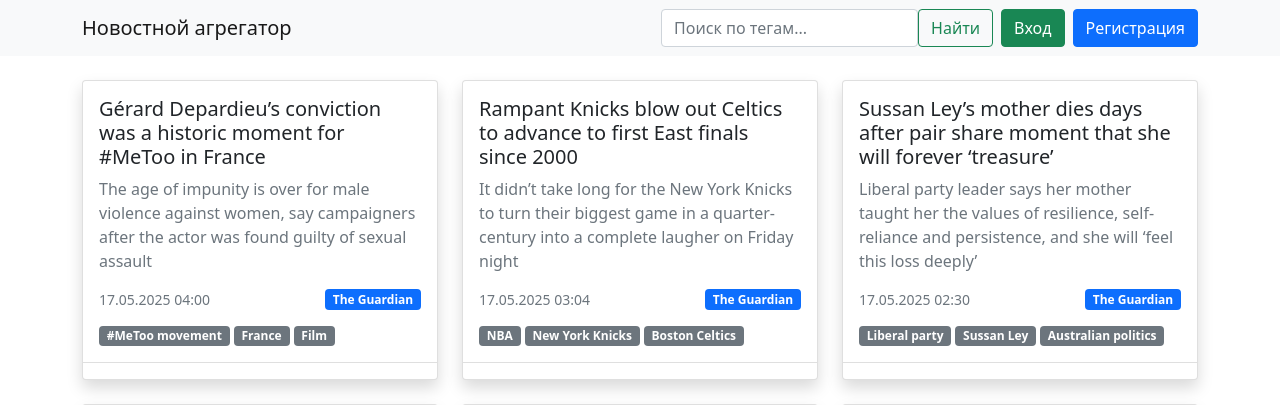
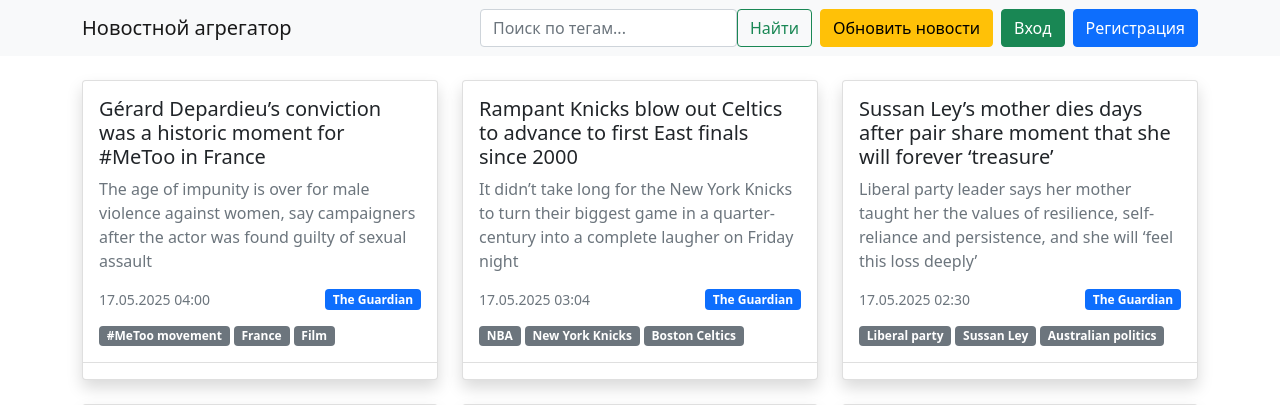
Before and after one commit to sato337/NewsAggregator, a Flask app: page / in a window 1280 px wide. Shown: the top 405 px of the page. Run offline with Flask 3, Linux system fonts and the light colour scheme; data comes from the database, SQL or seed files in the repository.

Commit message:
Update base.html

```diff
--- a/templates/base.html
+++ b/templates/base.html
@@ -15,6 +15,7 @@
                 <input class="form-control" type="text" name="tag" placeholder="Поиск по тегам...">
                 <button class="btn btn-outline-success" type="submit">Найти</button>
             </form>
+            <a href="/refresh-news" class="btn btn-warning me-2">Обновить новости</a>
             {% if current_user.is_authenticated %}
             <a href="/saved" class="btn btn-primary me-2">Сохранённые</a>
             <a href="/logout" class="btn btn-danger">Выйти</a>
```
Lines whose indentation alone changed are shown as unchanged.
